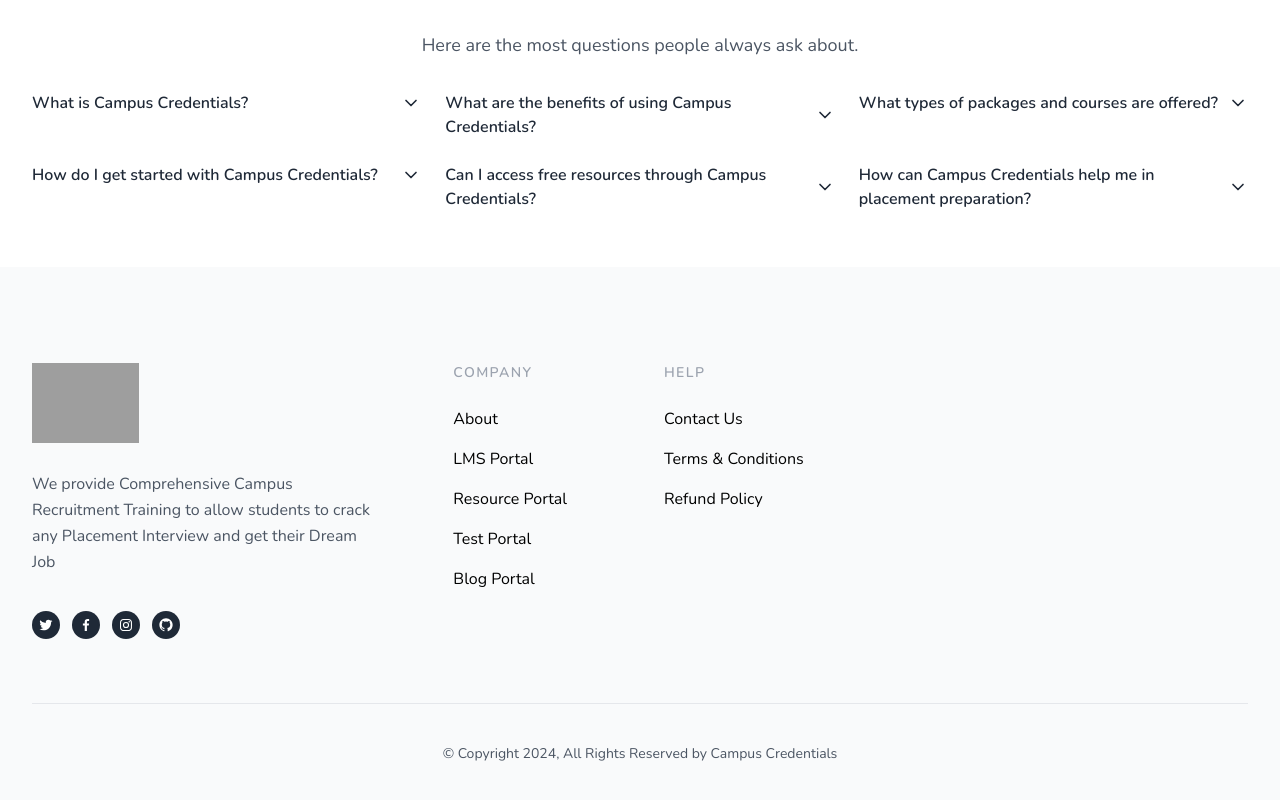
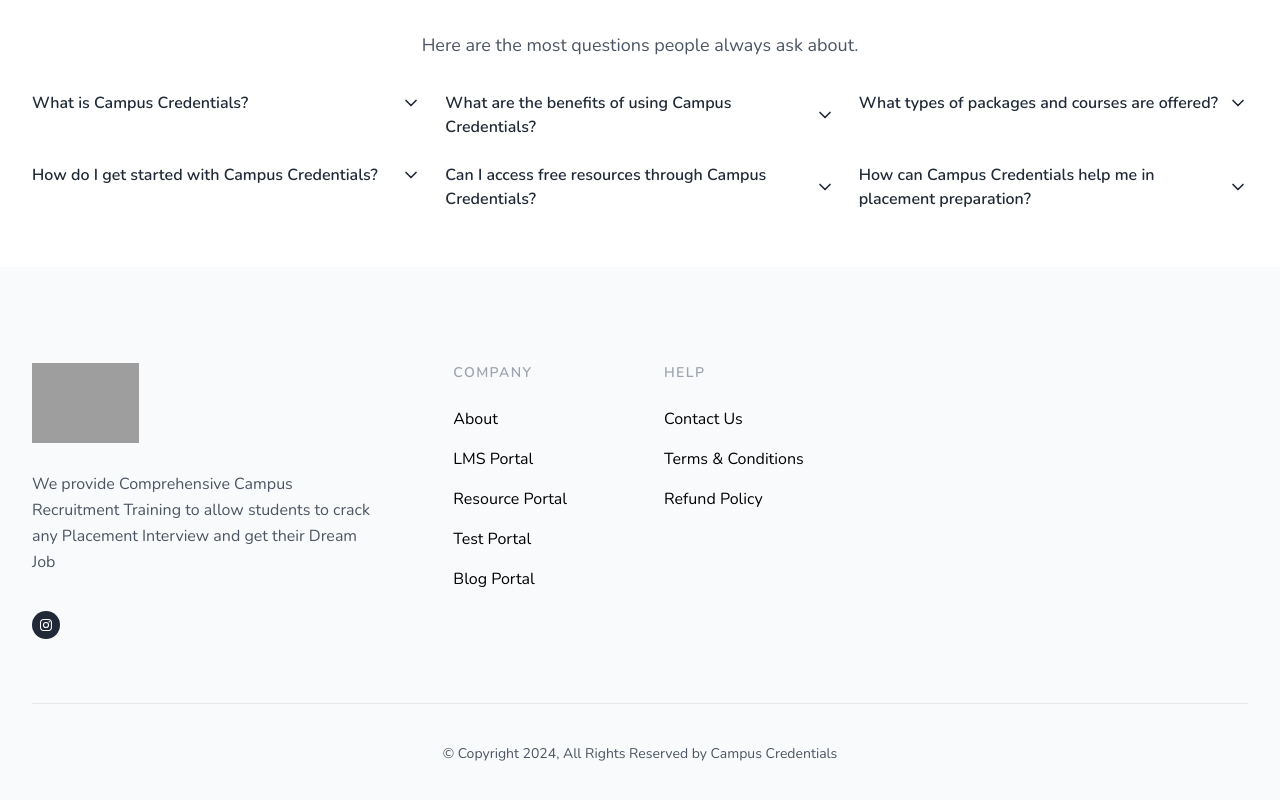
Before and after one commit to sudarsonhalder/Campus-Credentials-Official-Website, a Next.js app: page / in a window 1280 px wide. Shown: the part 3311-4111 px from the top of the page. Built offline with nearby package versions, Linux system fonts and the light colour scheme; grey boxes are pictures that could not be loaded.

Commit message:
slight content update and changes

```diff
--- a/components/ui/Footer/Footer.jsx
+++ b/components/ui/Footer/Footer.jsx
@@ -12,23 +12,8 @@
                     <p class="text-base leading-relaxed text-gray-600 mt-7">We provide Comprehensive Campus Recruitment Training to allow students to crack any Placement Interview and get their Dream Job</p>
 
                     <ul class="flex items-center space-x-3 mt-9">
-                        <li>
-                            <Link href="#" title="" class="flex items-center justify-center text-white transition-all duration-200 bg-gray-800 rounded-full w-7 h-7 hover:bg-blue-600 focus:bg-blue-600">
-                                <svg class="w-4 h-4" xmlns="http://www.w3.org/2000/svg" viewBox="0 0 24 24" fill="currentColor">
-                                    <path
-                                        d="M19.633 7.997c.013.175.013.349.013.523 0 5.325-4.053 11.461-11.46 11.461-2.282 0-4.402-.661-6.186-1.809.324.037.636.05.973.05a8.07 8.07 0 0 0 5.001-1.721 4.036 4.036 0 0 1-3.767-2.793c.249.037.499.062.761.062.361 0 .724-.05 1.061-.137a4.027 4.027 0 0 1-3.23-3.953v-.05c.537.299 1.16.486 1.82.511a4.022 4.022 0 0 1-1.796-3.354c0-.748.199-1.434.548-2.032a11.457 11.457 0 0 0 8.306 4.215c-.062-.3-.1-.611-.1-.923a4.026 4.026 0 0 1 4.028-4.028c1.16 0 2.207.486 2.943 1.272a7.957 7.957 0 0 0 2.556-.973 4.02 4.02 0 0 1-1.771 2.22 8.073 8.073 0 0 0 2.319-.624 8.645 8.645 0 0 1-2.019 2.083z"
-                                    ></path>
-                                </svg>
-                            </Link>
-                        </li>
 
-                        <li>
-                            <Link href="#" title="" class="flex items-center justify-center text-white transition-all duration-200 bg-gray-800 rounded-full w-7 h-7 hover:bg-blue-600 focus:bg-blue-600">
-                                <svg class="w-4 h-4" xmlns="http://www.w3.org/2000/svg" viewBox="0 0 24 24" fill="currentColor">
-                                    <path d="M13.397 20.997v-8.196h2.765l.411-3.209h-3.176V7.548c0-.926.258-1.56 1.587-1.56h1.684V3.127A22.336 22.336 0 0 0 14.201 3c-2.444 0-4.122 1.492-4.122 4.231v2.355H7.332v3.209h2.753v8.202h3.312z"></path>
-                                </svg>
-                            </Link>
-                        </li>
+
 
                         <li>
                             <Link href="#" title="" class="flex items-center justify-center text-white transition-all duration-200 bg-gray-800 rounded-full w-7 h-7 hover:bg-blue-600 focus:bg-blue-600">
@@ -42,17 +27,7 @@
                             </Link>
                         </li>
 
-                        <li>
-                            <Link href="#" title="" class="flex items-center justify-center text-white transition-all duration-200 bg-gray-800 rounded-full w-7 h-7 hover:bg-blue-600 focus:bg-blue-600">
-                                <svg class="w-4 h-4" xmlns="http://www.w3.org/2000/svg" viewBox="0 0 24 24" fill="currentColor">
-                                    <path
-                                        fill-rule="evenodd"
-                                        clip-rule="evenodd"
-                                        d="M12.026 2c-5.509 0-9.974 4.465-9.974 9.974 0 4.406 2.857 8.145 6.821 9.465.499.09.679-.217.679-.481 0-.237-.008-.865-.011-1.696-2.775.602-3.361-1.338-3.361-1.338-.452-1.152-1.107-1.459-1.107-1.459-.905-.619.069-.605.069-.605 1.002.07 1.527 1.028 1.527 1.028.89 1.524 2.336 1.084 2.902.829.091-.645.351-1.085.635-1.334-2.214-.251-4.542-1.107-4.542-4.93 0-1.087.389-1.979 1.024-2.675-.101-.253-.446-1.268.099-2.64 0 0 .837-.269 2.742 1.021a9.582 9.582 0 0 1 2.496-.336 9.554 9.554 0 0 1 2.496.336c1.906-1.291 2.742-1.021 2.742-1.021.545 1.372.203 2.387.099 2.64.64.696 1.024 1.587 1.024 2.675 0 3.833-2.33 4.675-4.552 4.922.355.308.675.916.675 1.846 0 1.334-.012 2.41-.012 2.737 0 .267.178.577.687.479C19.146 20.115 22 16.379 22 11.974 22 6.465 17.535 2 12.026 2z"
-                                    ></path>
-                                </svg>
-                            </Link>
-                        </li>
+
                     </ul>
                 </div>
 
--- a/components/ui/Pricing/Pricing.jsx
+++ b/components/ui/Pricing/Pricing.jsx
@@ -55,11 +55,11 @@
     ];
 
     const handleAptitudeClick = () => {
-        router.push("http://localhost:3000/aptitude-full-course");
+        router.push("/aptitude-full-course");
     };
 
     const handlePlacementTrainingClick = () => {
-        router.push("http://localhost:3000/complete-placement-training");
+        router.push("/complete-placement-training");
     };
 
     const handleTechnicalClick = (e) => {
@@ -71,7 +71,7 @@
         const route = language === 'Java'
             ? '/technical-course-java'
             : '/technical-course-python';
-        router.push(`http://localhost:3000${route}`);
+        router.push(`/${route}`);
     };
 
     return (
--- a/pages/aptitude-full-course.js
+++ b/pages/aptitude-full-course.js
@@ -308,7 +308,7 @@
         className="border border-orange-500 text-red-600 px-6 py-3 text-sm md:text-lg rounded-lg hover:bg-orange-50 transition-colors"
         onClick={handleDownloadBrochure}
       >
-        Download Brochure
+        Download Curriculum
       </button>
       {isModalOpen && (
         <div className="fixed inset-0 bg-black bg-opacity-50 flex items-center justify-center z-50">
--- a/pages/complete-placement-training.js
+++ b/pages/complete-placement-training.js
@@ -770,7 +770,7 @@
         className="border border-orange-500 text-red-600 px-6 py-3 text-sm md:text-lg rounded-lg hover:bg-orange-50 transition-colors"
         onClick={handleDownloadBrochure}
       >
-        Download Brochure
+        Download Curriculum
       </button>
       {isModalOpen && (
         <div className="fixed inset-0 bg-black bg-opacity-50 flex items-center justify-center z-50">
--- a/pages/technical-course-java.js
+++ b/pages/technical-course-java.js
@@ -490,7 +490,7 @@
         className="border border-orange-500 text-red-600 px-6 py-3 text-sm md:text-lg rounded-lg hover:bg-orange-50 transition-colors"
         onClick={handleDownloadBrochure}
       >
-        Download Brochure
+        Download Curriculum
       </button>
       {isModalOpen && (
         <div className="fixed inset-0 bg-black bg-opacity-50 flex items-center justify-center z-50">
--- a/pages/technical-course-python.js
+++ b/pages/technical-course-python.js
@@ -477,7 +477,7 @@
         className="border border-orange-500 text-red-600 px-6 py-3 text-sm md:text-lg rounded-lg hover:bg-orange-50 transition-colors"
         onClick={handleDownloadBrochure}
       >
-        Download Brochure
+        Download Curriculum
       </button>
       {isModalOpen && (
         <div className="fixed inset-0 bg-black bg-opacity-50 flex items-center justify-center z-50">
```
